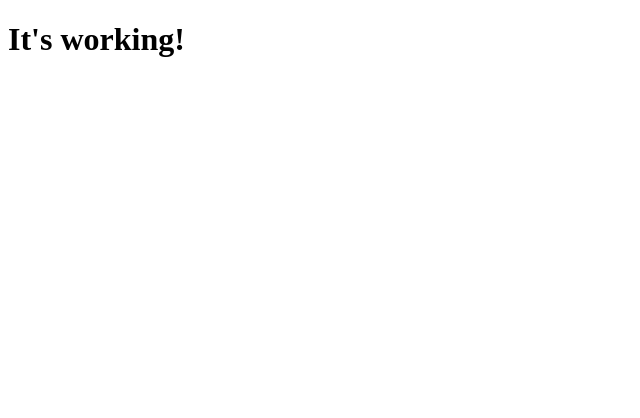
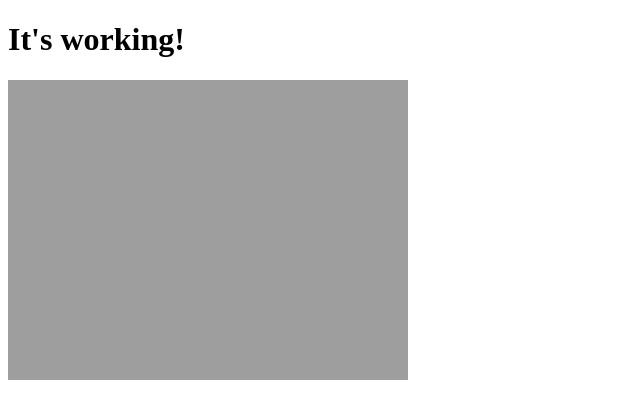
Before and after one commit to jaumededios/geo-gradient-descent, a plain HTML site: page docs/index.html in a window 1280 px wide. Shown: the whole page, without its empty margins (0-640 px from the left). Drawn offline with Linux system fonts and the light colour scheme.

Commit message:
test for image loading

```diff
--- a/docs/index.html
+++ b/docs/index.html
@@ -6,5 +6,21 @@
   </head>
   <body>
     <h1>It's working!</h1>
+    <img src = 'compressed.png' style = 'display: none', id = 'height_data'>
   </body>
+  <script type="text/javascript">
+  	var canvas = false;
+  	function get_canvas (){
+  		if(canvas) return canvas
+	  	var img = document.getElementById('height_data');
+		canvas = document.createElement('canvas');
+		canvas.width = img.width;
+		canvas.height = img.height;
+		canvas.getContext('2d').drawImage(img, 0, 0, img.width, img.height);
+	}
+	window.onload = function(){
+		get_canvas()
+		document.body.appendChild(canvas)
+	}
+  </script>
 </html>
```
Also changed, not shown: 1 other file.
